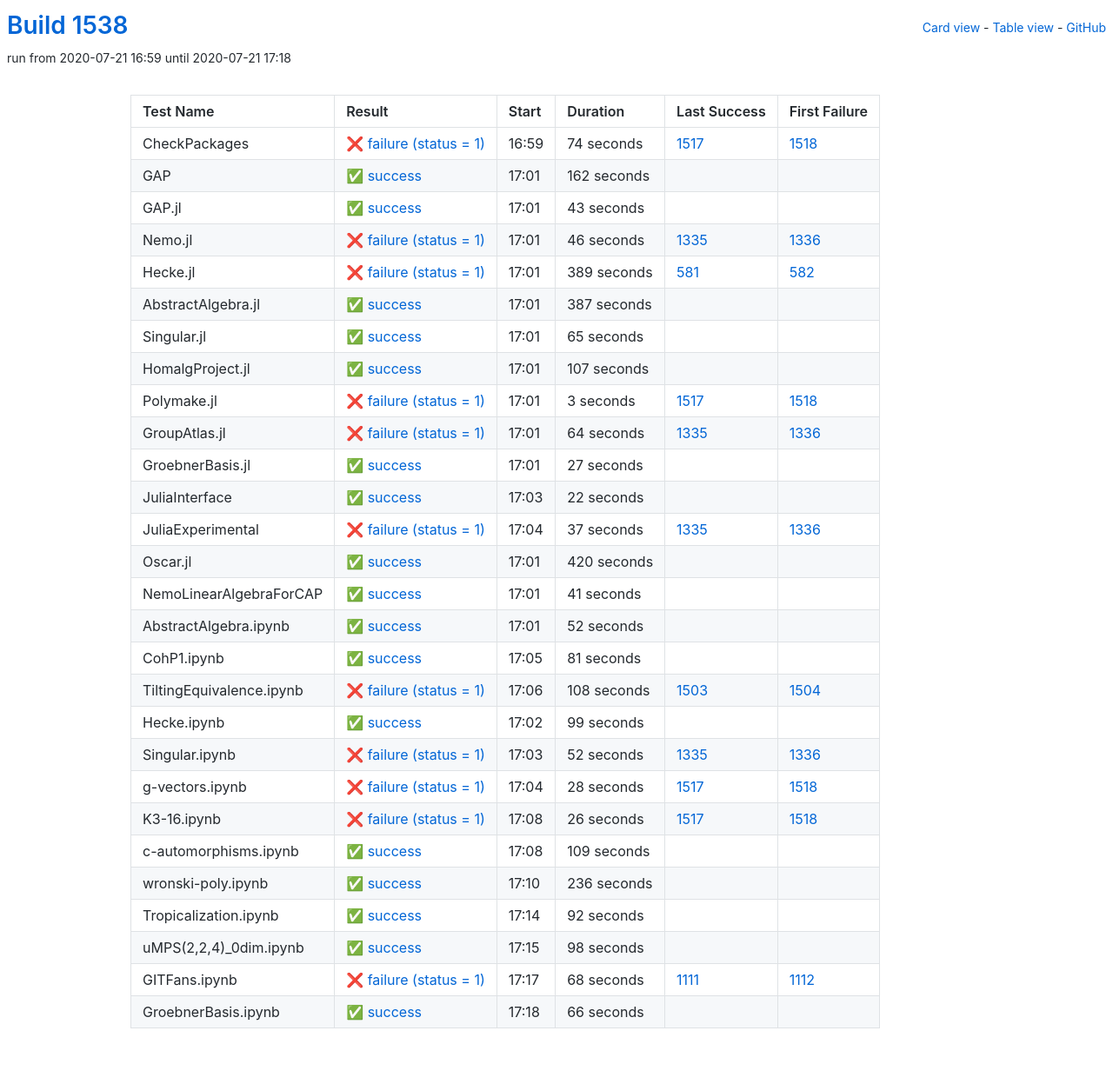
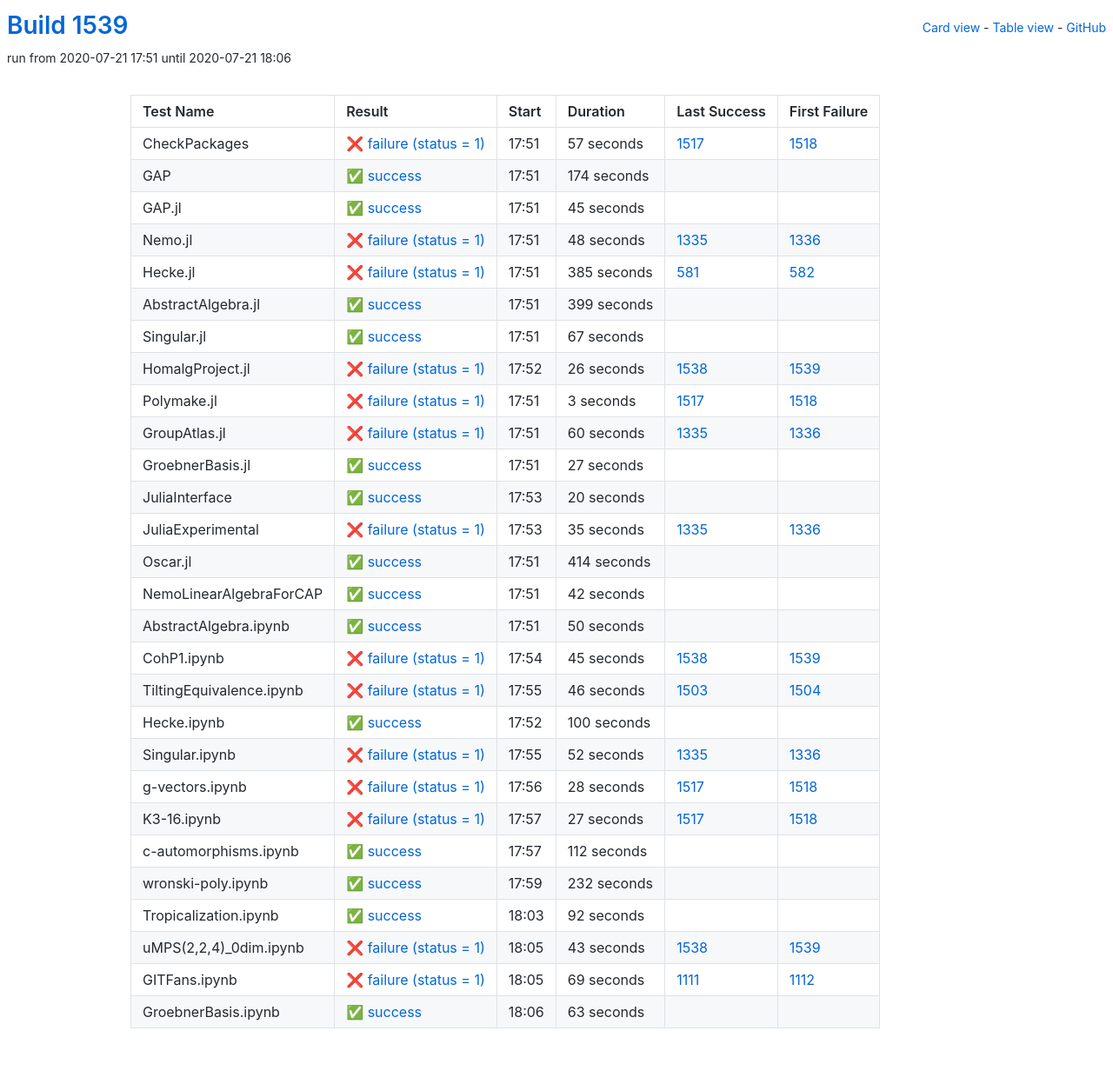
Before and after one commit to oscar-system/oscar-ci-status-1.4, a Jekyll site: the page built from table.html, in a window 1280 px wide. Shown: the whole page at 87% size. Built offline with Jekyll 4.4.1, drawn with Linux system fonts in a browser that asks for light colours.

Commit message:
Build #1539

```diff
--- a/_data/ci.yml
+++ b/_data/ci.yml
@@ -1,6 +1,6 @@
 ---
-build: 1538
-build_url: https://oscarci.mathematik.uni-kl.de/job/oscar-julia-1.4/1538/
+build: 1539
+build_url: https://oscarci.mathematik.uni-kl.de/job/oscar-julia-1.4/1539/
 job: oscar-julia-1.4
 organization: oscar-system
 repo: oscar-ci-status-1.4
@@ -8,104 +8,104 @@ repourl: https://github.com/oscar-system/oscar-ci-status-1.4
 tests:
 - name: CheckPackages
   id: checkpackages
-  log: https://oscarci.mathematik.uni-kl.de/job/oscar-julia-1.4/1538/artifact/logs/build-1538/CheckPackages.log
-  start: 2020-07-21 16:59
+  log: https://oscarci.mathematik.uni-kl.de/job/oscar-julia-1.4/1539/artifact/logs/build-1539/CheckPackages.log
+  start: 2020-07-21 17:51
   success: false
   exitcode: 1
   status: failure
-  duration: 74
+  duration: 57
   last_success: 1517
   last_success_url: https://oscarci.mathematik.uni-kl.de/job/oscar-julia-1.4/1517/
   first_failure: 1518
   first_failure_url: https://oscarci.mathematik.uni-kl.de/job/oscar-julia-1.4/1518/
 - name: GAP
   id: gap
-  log: https://oscarci.mathematik.uni-kl.de/job/oscar-julia-1.4/1538/artifact/logs/build-1538/GAP.log
-  start: 2020-07-21 17:01
+  log: https://oscarci.mathematik.uni-kl.de/job/oscar-julia-1.4/1539/artifact/logs/build-1539/GAP.log
+  start: 2020-07-21 17:51
   success: true
   exitcode: 0
   status: success
-  duration: 162
+  duration: 174
   last_success: false
   last_success_url:
   first_failure: false
   first_failure_url:
 - name: GAP.jl
   id: gap-jl
-  log: https://oscarci.mathematik.uni-kl.de/job/oscar-julia-1.4/1538/artifact/logs/build-1538/GAP.jl.log
-  start: 2020-07-21 17:01
+  log: https://oscarci.mathematik.uni-kl.de/job/oscar-julia-1.4/1539/artifact/logs/build-1539/GAP.jl.log
+  start: 2020-07-21 17:51
   success: true
   exitcode: 0
   status: success
-  duration: 43
+  duration: 45
   last_success: false
   last_success_url:
   first_failure: false
   first_failure_url:
 - name: Nemo.jl
   id: nemo-jl
-  log: https://oscarci.mathematik.uni-kl.de/job/oscar-julia-1.4/1538/artifact/logs/build-1538/Nemo.jl.log
-  start: 2020-07-21 17:01
+  log: https://oscarci.mathematik.uni-kl.de/job/oscar-julia-1.4/1539/artifact/logs/build-1539/Nemo.jl.log
+  start: 2020-07-21 17:51
   success: false
   exitcode: 1
   status: failure
-  duration: 46
+  duration: 48
   last_success: 1335
   last_success_url: https://oscarci.mathematik.uni-kl.de/job/oscar-julia-1.4/1335/
   first_failure: 1336
   first_failure_url: https://oscarci.mathematik.uni-kl.de/job/oscar-julia-1.4/1336/
 - name: Hecke.jl
   id: hecke-jl
-  log: https://oscarci.mathematik.uni-kl.de/job/oscar-julia-1.4/1538/artifact/logs/build-1538/Hecke.jl.log
-  start: 2020-07-21 17:01
+  log: https://oscarci.mathematik.uni-kl.de/job/oscar-julia-1.4/1539/artifact/logs/build-1539/Hecke.jl.log
+  start: 2020-07-21 17:51
   success: false
   exitcode: 1
   status: failure
-  duration: 389
+  duration: 385
   last_success: 581
   last_success_url: https://oscarci.mathematik.uni-kl.de/job/oscar-julia-1.4/581/
   first_failure: 582
   first_failure_url: https://oscarci.mathematik.uni-kl.de/job/oscar-julia-1.4/582/
 - name: AbstractAlgebra.jl
   id: abstractalgebra-jl
-  log: https://oscarci.mathematik.uni-kl.de/job/oscar-julia-1.4/1538/artifact/logs/build-1538/AbstractAlgebra.jl.log
-  start: 2020-07-21 17:01
+  log: https://oscarci.mathematik.uni-kl.de/job/oscar-julia-1.4/1539/artifact/logs/build-1539/AbstractAlgebra.jl.log
+  start: 2020-07-21 17:51
   success: true
   exitcode: 0
   status: success
-  duration: 387
+  duration: 399
   last_success: false
   last_success_url:
   first_failure: false
   first_failure_url:
 - name: Singular.jl
   id: singular-jl
-  log: https://oscarci.mathematik.uni-kl.de/job/oscar-julia-1.4/1538/artifact/logs/build-1538/Singular.jl.log
-  start: 2020-07-21 17:01
+  log: https://oscarci.mathematik.uni-kl.de/job/oscar-julia-1.4/1539/artifact/logs/build-1539/Singular.jl.log
+  start: 2020-07-21 17:51
   success: true
   exitcode: 0
   status: success
-  duration: 65
+  duration: 67
   last_success: false
   last_success_url:
   first_failure: false
   first_failure_url:
 - name: HomalgProject.jl
   id: homalgproject-jl
-  log: https://oscarci.mathematik.uni-kl.de/job/oscar-julia-1.4/1538/artifact/logs/build-1538/HomalgProject.jl.log
-  start: 2020-07-21 17:01
-  success: true
-  exitcode: 0
-  status: success
-  duration: 107
-  last_success: false
-  last_success_url:
-  first_failure: false
-  first_failure_url:
+  log: https://oscarci.mathematik.uni-kl.de/job/oscar-julia-1.4/1539/artifact/logs/build-1539/HomalgProject.jl.log
+  start: 2020-07-21 17:52
+  success: false
+  exitcode: 1
+  status: failure
+  duration: 26
+  last_success: 1538
+  last_success_url: https://oscarci.mathematik.uni-kl.de/job/oscar-julia-1.4/1538/
+  first_failure: 1539
+  first_failure_url: https://oscarci.mathematik.uni-kl.de/job/oscar-julia-1.4/1539/
 - name: Polymake.jl
   id: polymake-jl
-  log: https://oscarci.mathematik.uni-kl.de/job/oscar-julia-1.4/1538/artifact/logs/build-1538/Polymake.jl.log
-  start: 2020-07-21 17:01
+  log: https://oscarci.mathematik.uni-kl.de/job/oscar-julia-1.4/1539/artifact/logs/build-1539/Polymake.jl.log
+  start: 2020-07-21 17:51
   success: false
   exitcode: 1
   status: failure
@@ -116,20 +116,20 @@ tests:
   first_failure_url: https://oscarci.mathematik.uni-kl.de/job/oscar-julia-1.4/1518/
 - name: GroupAtlas.jl
   id: groupatlas-jl
-  log: https://oscarci.mathematik.uni-kl.de/job/oscar-julia-1.4/1538/artifact/logs/build-1538/GroupAtlas.jl.log
-  start: 2020-07-21 17:01
+  log: https://oscarci.mathematik.uni-kl.de/job/oscar-julia-1.4/1539/artifact/logs/build-1539/GroupAtlas.jl.log
+  start: 2020-07-21 17:51
   success: false
   exitcode: 1
   status: failure
-  duration: 64
+  duration: 60
   last_success: 1335
   last_success_url: https://oscarci.mathematik.uni-kl.de/job/oscar-julia-1.4/1335/
   first_failure: 1336
   first_failure_url: https://oscarci.mathematik.uni-kl.de/job/oscar-julia-1.4/1336/
 - name: GroebnerBasis.jl
   id: groebnerbasis-jl
-  log: https://oscarci.mathematik.uni-kl.de/job/oscar-julia-1.4/1538/artifact/logs/build-1538/GroebnerBasis.jl.log
-  start: 2020-07-21 17:01
+  log: https://oscarci.mathematik.uni-kl.de/job/oscar-julia-1.4/1539/artifact/logs/build-1539/GroebnerBasis.jl.log
+  start: 2020-07-21 17:51
   success: true
   exitcode: 0
   status: success
@@ -140,104 +140,104 @@ tests:
   first_failure_url:
 - name: JuliaInterface
   id: juliainterface
-  log: https://oscarci.mathematik.uni-kl.de/job/oscar-julia-1.4/1538/artifact/logs/build-1538/JuliaInterface.log
-  start: 2020-07-21 17:03
+  log: https://oscarci.mathematik.uni-kl.de/job/oscar-julia-1.4/1539/artifact/logs/build-1539/JuliaInterface.log
+  start: 2020-07-21 17:53
   success: true
   exitcode: 0
   status: success
-  duration: 22
+  duration: 20
   last_success: false
   last_success_url:
   first_failure: false
   first_failure_url:
 - name: JuliaExperimental
   id: juliaexperimental
-  log: https://oscarci.mathematik.uni-kl.de/job/oscar-julia-1.4/1538/artifact/logs/build-1538/JuliaExperimental.log
-  start: 2020-07-21 17:04
+  log: https://oscarci.mathematik.uni-kl.de/job/oscar-julia-1.4/1539/artifact/logs/build-1539/JuliaExperimental.log
+  start: 2020-07-21 17:53
   success: false
   exitcode: 1
   status: failure
-  duration: 37
+  duration: 35
   last_success: 1335
   last_success_url: https://oscarci.mathematik.uni-kl.de/job/oscar-julia-1.4/1335/
   first_failure: 1336
   first_failure_url: https://oscarci.mathematik.uni-kl.de/job/oscar-julia-1.4/1336/
 - name: Oscar.jl
   id: oscar-jl
-  log: https://oscarci.mathematik.uni-kl.de/job/oscar-julia-1.4/1538/artifact/logs/build-1538/Oscar.jl.log
-  start: 2020-07-21 17:01
+  log: https://oscarci.mathematik.uni-kl.de/job/oscar-julia-1.4/1539/artifact/logs/build-1539/Oscar.jl.log
+  start: 2020-07-21 17:51
   success: true
   exitcode: 0
   status: success
-  duration: 420
+  duration: 414
   last_success: false
   last_success_url:
   first_failure: false
   first_failure_url:
 - name: NemoLinearAlgebraForCAP
   id: nemolinearalgebraforcap
-  log: https://oscarci.mathematik.uni-kl.de/job/oscar-julia-1.4/1538/artifact/logs/build-1538/NemoLinearAlgebraForCAP.log
-  start: 2020-07-21 17:01
+  log: https://oscarci.mathematik.uni-kl.de/job/oscar-julia-1.4/1539/artifact/logs/build-1539/NemoLinearAlgebraForCAP.log
+  start: 2020-07-21 17:51
   success: true
   exitcode: 0
   status: success
-  duration: 41
+  duration: 42
   last_success: false
   last_success_url:
   first_failure: false
   first_failure_url:
 - name: AbstractAlgebra.ipynb
   id: abstractalgebra-ipynb
-  log: https://oscarci.mathematik.uni-kl.de/job/oscar-julia-1.4/1538/artifact/logs/build-1538/AbstractAlgebra.ipynb.log
-  start: 2020-07-21 17:01
+  log: https://oscarci.mathematik.uni-kl.de/job/oscar-julia-1.4/1539/artifact/logs/build-1539/AbstractAlgebra.ipynb.log
+  start: 2020-07-21 17:51
   success: true
   exitcode: 0
   status: success
-  duration: 52
+  duration: 50
   last_success: false
   last_success_url:
   first_failure: false
   first_failure_url:
 - name: CohP1.ipynb
   id: cohp1-ipynb
-  log: https://oscarci.mathematik.uni-kl.de/job/oscar-julia-1.4/1538/artifact/logs/build-1538/CohP1.ipynb.log
-  start: 2020-07-21 17:05
-  success: true
-  exitcode: 0
-  status: success
-  duration: 81
-  last_success: false
-  last_success_url:
-  first_failure: false
-  first_failure_url:
-- name: TiltingEquivalence.ipynb
-  id: tiltingequivalence-ipynb
-  log: https://oscarci.mathematik.uni-kl.de/job/oscar-julia-1.4/1538/artifact/logs/build-1538/TiltingEquivalence.ipynb.log
-  start: 2020-07-21 17:06
+  log: https://oscarci.mathematik.uni-kl.de/job/oscar-julia-1.4/1539/artifact/logs/build-1539/CohP1.ipynb.log
+  start: 2020-07-21 17:54
   success: false
   exitcode: 1
   status: failure
-  duration: 108
+  duration: 45
+  last_success: 1538
+  last_success_url: https://oscarci.mathematik.uni-kl.de/job/oscar-julia-1.4/1538/
+  first_failure: 1539
+  first_failure_url: https://oscarci.mathematik.uni-kl.de/job/oscar-julia-1.4/1539/
+- name: TiltingEquivalence.ipynb
+  id: tiltingequivalence-ipynb
+  log: https://oscarci.mathematik.uni-kl.de/job/oscar-julia-1.4/1539/artifact/logs/build-1539/TiltingEquivalence.ipynb.log
+  start: 2020-07-21 17:55
+  success: false
+  exitcode: 1
+  status: failure
+  duration: 46
   last_success: 1503
   last_success_url: https://oscarci.mathematik.uni-kl.de/job/oscar-julia-1.4/1503/
   first_failure: 1504
   first_failure_url: https://oscarci.mathematik.uni-kl.de/job/oscar-julia-1.4/1504/
 - name: Hecke.ipynb
   id: hecke-ipynb
-  log: https://oscarci.mathematik.uni-kl.de/job/oscar-julia-1.4/1538/artifact/logs/build-1538/Hecke.ipynb.log
-  start: 2020-07-21 17:02
+  log: https://oscarci.mathematik.uni-kl.de/job/oscar-julia-1.4/1539/artifact/logs/build-1539/Hecke.ipynb.log
+  start: 2020-07-21 17:52
   success: true
   exitcode: 0
   status: success
-  duration: 99
+  duration: 100
   last_success: false
   last_success_url:
   first_failure: false
   first_failure_url:
 - name: Singular.ipynb
   id: singular-ipynb
-  log: https://oscarci.mathematik.uni-kl.de/job/oscar-julia-1.4/1538/artifact/logs/build-1538/Singular.ipynb.log
-  start: 2020-07-21 17:03
+  log: https://oscarci.mathematik.uni-kl.de/job/oscar-julia-1.4/1539/artifact/logs/build-1539/Singular.ipynb.log
+  start: 2020-07-21 17:55
   success: false
   exitcode: 1
   status: failure
@@ -248,8 +248,8 @@ tests:
   first_failure_url: https://oscarci.mathematik.uni-kl.de/job/oscar-julia-1.4/1336/
 - name: g-vectors.ipynb
   id: g-vectors-ipynb
-  log: https://oscarci.mathematik.uni-kl.de/job/oscar-julia-1.4/1538/artifact/logs/build-1538/g-vectors.ipynb.log
-  start: 2020-07-21 17:04
+  log: https://oscarci.mathematik.uni-kl.de/job/oscar-julia-1.4/1539/artifact/logs/build-1539/g-vectors.ipynb.log
+  start: 2020-07-21 17:56
   success: false
   exitcode: 1
   status: failure
@@ -260,44 +260,44 @@ tests:
   first_failure_url: https://oscarci.mathematik.uni-kl.de/job/oscar-julia-1.4/1518/
 - name: K3-16.ipynb
   id: k3-16-ipynb
-  log: https://oscarci.mathematik.uni-kl.de/job/oscar-julia-1.4/1538/artifact/logs/build-1538/K3-16.ipynb.log
-  start: 2020-07-21 17:08
+  log: https://oscarci.mathematik.uni-kl.de/job/oscar-julia-1.4/1539/artifact/logs/build-1539/K3-16.ipynb.log
+  start: 2020-07-21 17:57
   success: false
   exitcode: 1
   status: failure
-  duration: 26
+  duration: 27
   last_success: 1517
   last_success_url: https://oscarci.mathematik.uni-kl.de/job/oscar-julia-1.4/1517/
   first_failure: 1518
   first_failure_url: https://oscarci.mathematik.uni-kl.de/job/oscar-julia-1.4/1518/
 - name: c-automorphisms.ipynb
   id: c-automorphisms-ipynb
-  log: https://oscarci.mathematik.uni-kl.de/job/oscar-julia-1.4/1538/artifact/logs/build-1538/c-automorphisms.ipynb.log
-  start: 2020-07-21 17:08
+  log: https://oscarci.mathematik.uni-kl.de/job/oscar-julia-1.4/1539/artifact/logs/build-1539/c-automorphisms.ipynb.log
+  start: 2020-07-21 17:57
   success: true
   exitcode: 0
   status: success
-  duration: 109
+  duration: 112
   last_success: false
   last_success_url:
   first_failure: false
   first_failure_url:
 - name: wronski-poly.ipynb
   id: wronski-poly-ipynb
-  log: https://oscarci.mathematik.uni-kl.de/job/oscar-julia-1.4/1538/artifact/logs/build-1538/wronski-poly.ipynb.log
-  start: 2020-07-21 17:10
+  log: https://oscarci.mathematik.uni-kl.de/job/oscar-julia-1.4/1539/artifact/logs/build-1539/wronski-poly.ipynb.log
+  start: 2020-07-21 17:59
   success: true
   exitcode: 0
   status: success
-  duration: 236
+  duration: 232
   last_success: false
   last_success_url:
   first_failure: false
   first_failure_url:
 - name: Tropicalization.ipynb
   id: tropicalization-ipynb
-  log: https://oscarci.mathematik.uni-kl.de/job/oscar-julia-1.4/1538/artifact/logs/build-1538/Tropicalization.ipynb.log
-  start: 2020-07-21 17:14
+  log: https://oscarci.mathematik.uni-kl.de/job/oscar-julia-1.4/1539/artifact/logs/build-1539/Tropicalization.ipynb.log
+  start: 2020-07-21 18:03
   success: true
   exitcode: 0
   status: success
@@ -308,36 +308,36 @@ tests:
   first_failure_url:
 - name: uMPS(2,2,4)_0dim.ipynb
   id: umps-2-2-4-0dim-ipynb
-  log: https://oscarci.mathematik.uni-kl.de/job/oscar-julia-1.4/1538/artifact/logs/build-1538/uMPS-2-2-4-_0dim.ipynb.log
-  start: 2020-07-21 17:15
-  success: true
-  exitcode: 0
-  status: success
-  duration: 98
-  last_success: false
-  last_success_url:
-  first_failure: false
-  first_failure_url:
-- name: GITFans.ipynb
-  id: gitfans-ipynb
-  log: https://oscarci.mathematik.uni-kl.de/job/oscar-julia-1.4/1538/artifact/logs/build-1538/GITFans.ipynb.log
-  start: 2020-07-21 17:17
+  log: https://oscarci.mathematik.uni-kl.de/job/oscar-julia-1.4/1539/artifact/logs/build-1539/uMPS-2-2-4-_0dim.ipynb.log
+  start: 2020-07-21 18:05
   success: false
   exitcode: 1
   status: failure
-  duration: 68
+  duration: 43
+  last_success: 1538
+  last_success_url: https://oscarci.mathematik.uni-kl.de/job/oscar-julia-1.4/1538/
+  first_failure: 1539
+  first_failure_url: https://oscarci.mathematik.uni-kl.de/job/oscar-julia-1.4/1539/
+- name: GITFans.ipynb
+  id: gitfans-ipynb
+  log: https://oscarci.mathematik.uni-kl.de/job/oscar-julia-1.4/1539/artifact/logs/build-1539/GITFans.ipynb.log
+  start: 2020-07-21 18:05
+  success: false
+  exitcode: 1
+  status: failure
+  duration: 69
   last_success: 1111
   last_success_url: https://oscarci.mathematik.uni-kl.de/job/oscar-julia-1.4/1111/
   first_failure: 1112
   first_failure_url: https://oscarci.mathematik.uni-kl.de/job/oscar-julia-1.4/1112/
 - name: GroebnerBasis.ipynb
   id: groebnerbasis-ipynb
-  log: https://oscarci.mathematik.uni-kl.de/job/oscar-julia-1.4/1538/artifact/logs/build-1538/GroebnerBasis.ipynb.log
-  start: 2020-07-21 17:18
+  log: https://oscarci.mathematik.uni-kl.de/job/oscar-julia-1.4/1539/artifact/logs/build-1539/GroebnerBasis.ipynb.log
+  start: 2020-07-21 18:06
   success: true
   exitcode: 0
   status: success
-  duration: 66
+  duration: 63
   last_success: false
   last_success_url:
   first_failure: false
```
Also changed, not shown: README.md.
